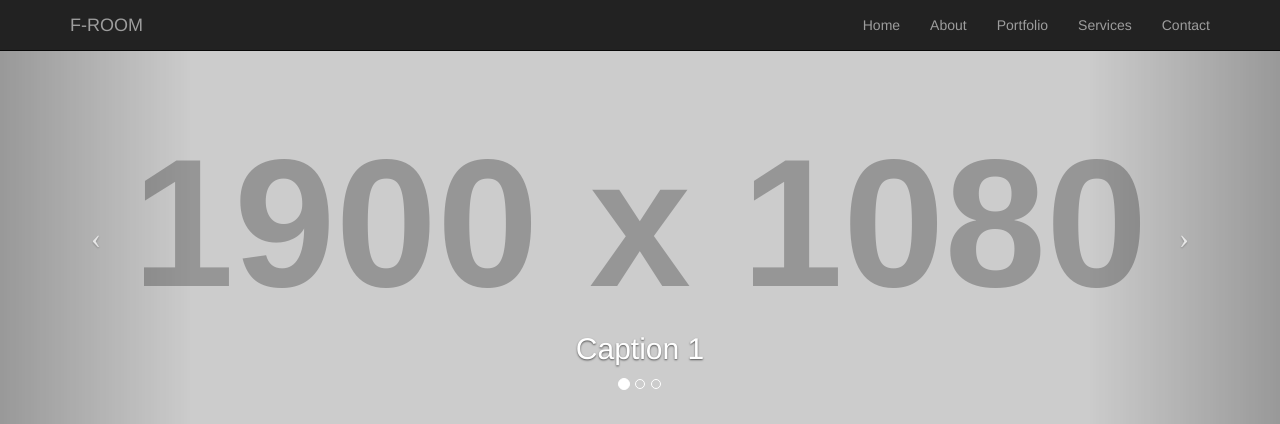
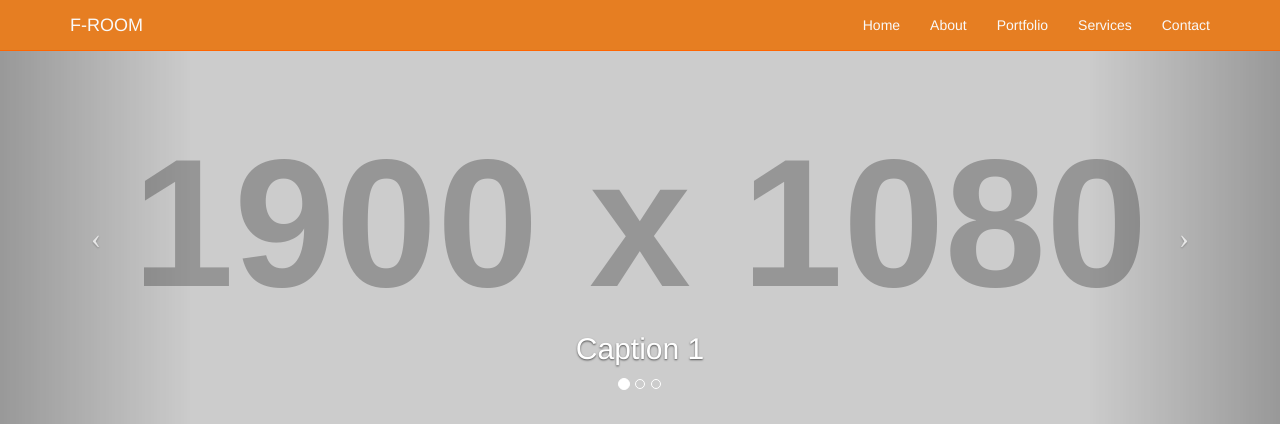
Before and after one commit to agency2016/froomfrontend, a PHP site: page / in a window 1280 px wide. Shown: the top 424 px of the page. Run offline with PHP 8.4, Linux system fonts and the light colour scheme; grey boxes labelled with a size stand in for pictures from a placeholder-image service; some libraries are stand-ins or nearby versions.

Commit message:
nav bar color

```diff
--- a/css/style.css
+++ b/css/style.css
@@ -37,19 +37,88 @@ footer {
 
 /* Responsive Styles */
 
-@media(max-width:991px) {
-    .customer-img,
-    .img-related {
-        margin-bottom: 30px;
-    }
-}
+
 
 @media(max-width:767px) {
-    .img-portfolio {
-        margin-bottom: 15px;
-    }
 
     header.carousel .carousel {
         height: 70%;
     }
 }
+
+
+
+/* Navigation */
+.navbar-default {
+  background-color: #e67e22;
+  border-color: #ff6500;
+}
+.navbar-default .navbar-brand {
+  color: #f9f9f9;
+}
+.navbar-default .navbar-brand:hover, .navbar-default .navbar-brand:focus {
+  color: #fbfbfb;
+}
+.navbar-default .navbar-text {
+  color: #f9f9f9;
+}
+.navbar-default .navbar-nav > li > a {
+  color: #f9f9f9;
+}
+.navbar-default .navbar-nav > li > a:hover, .navbar-default .navbar-nav > li > a:focus {
+  color: #fbfbfb;
+}
+.navbar-default .navbar-nav > li > .dropdown-menu {
+  background-color: #e67e22;
+}
+.navbar-default .navbar-nav > li > .dropdown-menu > li > a {
+  color: #f9f9f9;
+}
+.navbar-default .navbar-nav > li > .dropdown-menu > li > a:hover,
+.navbar-default .navbar-nav > li > .dropdown-menu > li > a:focus {
+  color: #fbfbfb;
+  background-color: #ff6500;
+}
+.navbar-default .navbar-nav > li > .dropdown-menu > li > .divider {
+  background-color: #e67e22;
+}
+.navbar-default .navbar-nav > .active > a, .navbar-default .navbar-nav > .active > a:hover, .navbar-default .navbar-nav > .active > a:focus {
+  color: #fbfbfb;
+  background-color: #ff6500;
+}
+.navbar-default .navbar-nav > .open > a, .navbar-default .navbar-nav > .open > a:hover, .navbar-default .navbar-nav > .open > a:focus {
+  color: #fbfbfb;
+  background-color: #ff6500;
+}
+.navbar-default .navbar-toggle {
+  border-color: #ff6500;
+}
+.navbar-default .navbar-toggle:hover, .navbar-default .navbar-toggle:focus {
+  background-color: #ff6500;
+}
+.navbar-default .navbar-toggle .icon-bar {
+  background-color: #f9f9f9;
+}
+.navbar-default .navbar-collapse,
+.navbar-default .navbar-form {
+  border-color: #f9f9f9;
+}
+.navbar-default .navbar-link {
+  color: #f9f9f9;
+}
+.navbar-default .navbar-link:hover {
+  color: #fbfbfb;
+}
+
+@media (max-width: 767px) {
+  .navbar-default .navbar-nav .open .dropdown-menu > li > a {
+    color: #f9f9f9;
+  }
+  .navbar-default .navbar-nav .open .dropdown-menu > li > a:hover, .navbar-default .navbar-nav .open .dropdown-menu > li > a:focus {
+    color: #fbfbfb;
+  }
+  .navbar-default .navbar-nav .open .dropdown-menu > .active > a, .navbar-default .navbar-nav .open .dropdown-menu > .active > a:hover, .navbar-default .navbar-nav .open .dropdown-menu > .active > a:focus {
+    color: #fbfbfb;
+    background-color: #ff6500;
+  }
+}
--- a/index.php
+++ b/index.php
@@ -17,7 +17,7 @@
 <body>
 
     <!-- Navigation -->
-    <nav class="navbar navbar-inverse navbar-fixed-top" role="navigation">
+    <nav class="navbar navbar-default navbar-fixed-top" role="navigation">
         <div class="container">
             <!-- Brand and toggle get grouped for better mobile display -->
             <div class="navbar-header">
```
